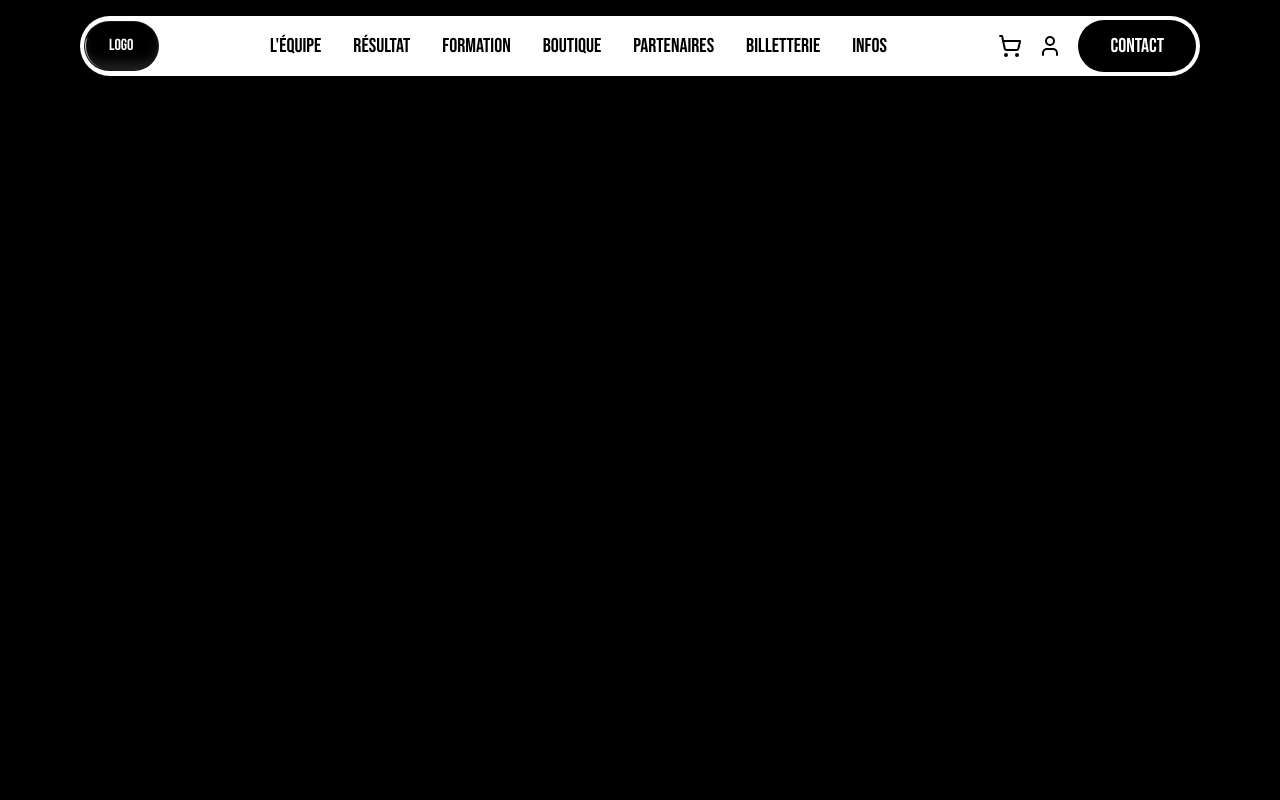
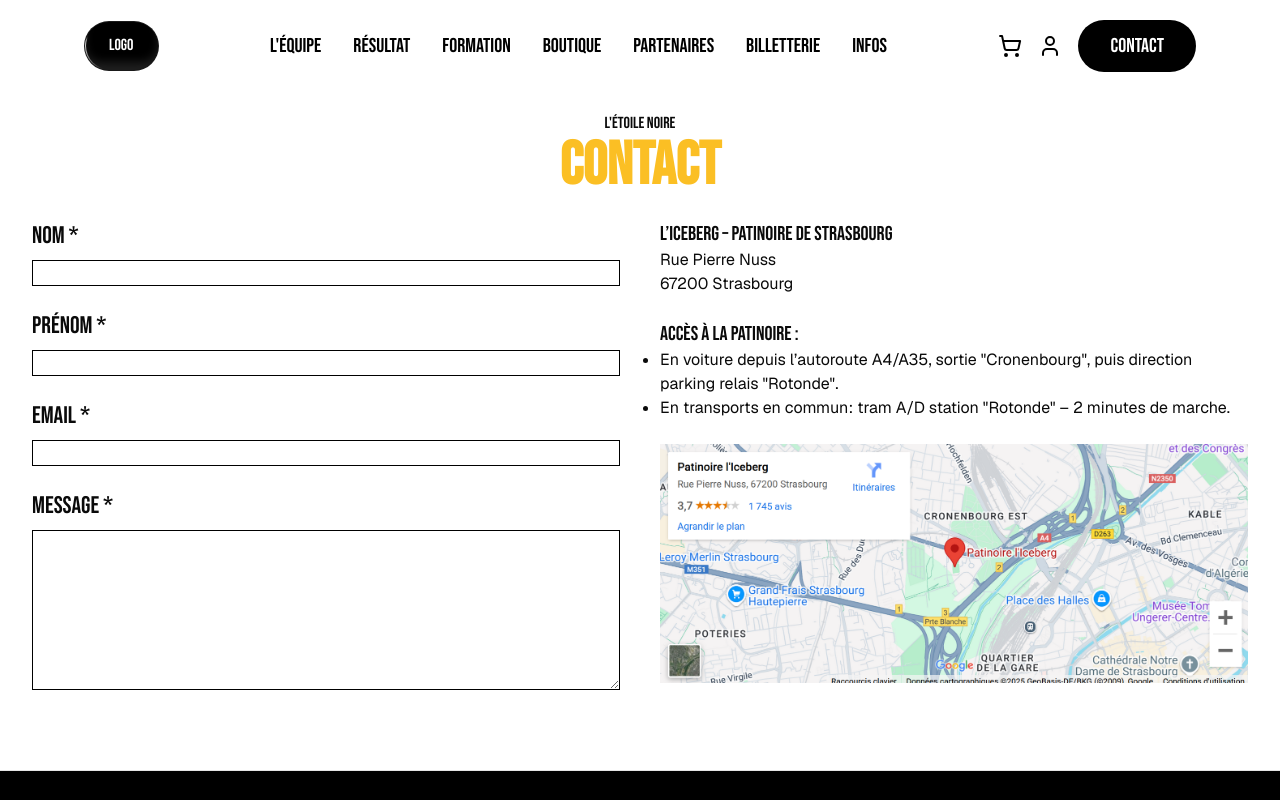
Before and after one commit to minhouuuuuu/hackathon, a Next.js app: page /contact in a window 1280 px wide. Before the commit this address had no page. Shown: the top 800 px of the page. Built offline with nearby package versions, Linux system fonts and the light colour scheme.

Commit message:
ajout page contact

```diff
--- /dev/null
+++ b/app/contact/page.js
@@ -0,0 +1,48 @@
+import Image from 'next/image'
+
+export default function Contact() {
+  return (
+    <main className="pt-28 pb-20 px-4 bg-white">
+        <span className="block w-full text-center">L'Étoile Noire</span>
+        <h1 className="text-amber-400 text-6xl font-bold text-center">Contact</h1>
+
+        <div className="mt-6 flex flex-wrap gap-y-8 gap-x-10 container mx-auto px-4">
+            <form className="flex-auto min-w-60 w-1/3">
+                <div className="flex flex-col gap-2">
+                    <label className="text-2xl">Nom *</label>
+                    <input className="border border-black border-solid" required/>
+                </div>
+                <div className="mt-6 flex flex-col gap-2">
+                    <label className="text-2xl">Prénom *</label>
+                    <input className="border border-black border-solid" required/>
+                </div>
+                <div className="mt-6 flex flex-col gap-2">
+                    <label className="text-2xl">Email *</label>
+                    <input className="border border-black border-solid" type="email" required/>
+                </div>
+                <div className="mt-6 flex flex-col gap-2">
+                    <label className="text-2xl">Message *</label>
+                    <textarea className="h-40 border border-black border-solid" required/>
+                </div>
+            </form>
+
+            <div className="flex-auto min-w-60 w-1/3">
+                <p className=" text-xl">L’Iceberg – Patinoire de Strasbourg</p>
+                <p className="font-sans">
+                    Rue Pierre Nuss
+                    <br/>67200 Strasbourg
+                </p>
+
+                <p className="mt-6 text-xl">Accès à la patinoire :</p>
+
+                <ul className="font-sans list-disc">
+                    <li className="list-outside">En voiture depuis l’autoroute A4/A35, sortie "Cronenbourg", puis direction parking relais "Rotonde".</li>
+                    <li className="list-outside">En transports en commun: tram A/D station "Rotonde" – 2 minutes de marche.</li>
+                </ul>
+
+                <Image className='w-full mt-6' src="/googlemap.png" alt="google map de la patinoire" width={600} height={600} />
+            </div>
+        </div>
+    </main>
+  );
+}
```
Also changed, not shown: public/googlemap.png (added).
